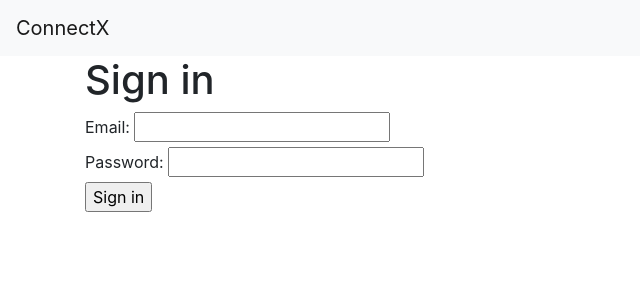
After one commit to sandy1618/connectx, a Django app: page /signin/ in a window 1280 px wide. The commit adds this page. Shown: the top 300 px of the page, without its empty margins (0-640 px from the left). Run offline with Django 4.2, Linux system fonts and the light colour scheme; some libraries are stand-ins or nearby versions.

Commit message:
[signup/signin] done

```diff
--- a/connectx/connectx/settings.py
+++ b/connectx/connectx/settings.py
@@ -26,6 +26,8 @@ SECRET_KEY = 'django-insecure-!*@jx_+)t9e($dd_c)f8ko&r7dx0i6)ljxdx)u&3)@4y5#1yas
 
 # SECURITY WARNING: don't run with debug turned on in production!
 DEBUG = True
+
+MESSAGE_STORAGE = 'django.contrib.messages.storage.session.SessionStorage'
 
 ALLOWED_HOSTS = []
 
--- a/connectx/signup/models.py
+++ b/connectx/signup/models.py
@@ -6,6 +6,7 @@ class UserProfile(models.Model):
     first_name = models.CharField(max_length=50)
     last_name = models.CharField(max_length=50)
     email = models.EmailField()
+    password = models.CharField(max_length=128)
 
     def __str__(self):
         return f"{self.first_name} {self.last_name}"
--- /dev/null
+++ b/connectx/signup/templates/signup/signin.html
@@ -0,0 +1,19 @@
+{% extends 'connectx/base.html' %}
+
+{% block content %}
+  <h1>Sign in</h1>
+  <form method="post">
+    {% csrf_token %}
+    <div>
+      <label for="email">Email:</label>
+      <input type="email" name="email">
+    </div>
+    <div>
+      <label for="password">Password:</label>
+      <input type="password" name="password">
+    </div>
+    <div>
+      <input type="submit" value="Sign in">
+    </div>
+  </form>
+{% endblock %}
--- a/connectx/signup/urls.py
+++ b/connectx/signup/urls.py
@@ -1,9 +1,11 @@
 from django.urls import path
-from .views import signup, profile
+from .views import signup, profile, signin
 
 app_name = 'signup'
 
 urlpatterns = [
     path('signup/', signup, name='signup'),
     path('profile/<int:pk>/', profile, name='profile'),
+    path('signin/', signin, name='signin')
+
 ]
--- a/connectx/signup/views.py
+++ b/connectx/signup/views.py
@@ -1,8 +1,6 @@
-from django.shortcuts import render
+from django.shortcuts import render, redirect, get_object_or_404
 from django.urls import reverse
-
-# Create your views here.
-from django.shortcuts import render, redirect, get_object_or_404
+from django.contrib.auth.hashers import make_password, check_password
 from .models import UserProfile
 
 def signup(request):
@@ -11,17 +9,65 @@ def signup(request):
         first_name = request.POST.get('first_name')
         last_name = request.POST.get('last_name')
         email = request.POST.get('email')
+        password = request.POST.get('password')
+        confirm_password = request.POST.get('confirm_password')
+
+        # Check if passwords match
+        if password != confirm_password:
+            # Add an error message and redirect to the signup page
+            messages.error(request, 'Passwords do not match.')
+            return redirect('signup:signup')
 
         # Create a new UserProfile instance
-        user = UserProfile.objects.create(first_name=first_name, last_name=last_name, email=email)
+        user = UserProfile.objects.create(
+            first_name=first_name,
+            last_name=last_name,
+            email=email,
+            password=make_password(password),
+        )
 
         # Redirect to the user's profile page
-        # return redirect('profile', pk=user.pk)
-        # print(reverse(profile, kwargs={'pk': user.pk}))
-
         return redirect(reverse('signup:profile', kwargs={'pk': user.pk}))
 
     return render(request, 'signup/signup.html')
+
+
+
+# def signup(request):
+#     if request.method == 'POST':
+#         # Get the form data
+#         first_name = request.POST.get('first_name')
+#         last_name = request.POST.get('last_name')
+#         email = request.POST.get('email')
+
+#         # Create a new UserProfile instance
+#         user = UserProfile.objects.create(first_name=first_name, last_name=last_name, email=email)
+
+#         # Redirect to the user's profile page
+#         # return redirect('profile', pk=user.pk)
+#         # print(reverse(profile, kwargs={'pk': user.pk}))
+
+#         return redirect(reverse('signup:profile', kwargs={'pk': user.pk}))
+
+#     return render(request, 'signup/signup.html')
+
+from django.contrib import messages
+
+def signin(request):
+    if request.method == 'POST':
+        email = request.POST.get('email')
+        password = request.POST.get('password')
+        try:
+            user = UserProfile.objects.get(email=email)
+            if check_password(password, user.password):
+                return redirect(reverse('signup:profile', kwargs={'pk': user.pk}))
+            else:
+                messages.error(request, 'Incorrect password.')
+                return redirect('signup:signin')
+        except UserProfile.DoesNotExist:
+            messages.error(request, 'User with this email does not exist. Please sign up.')
+            return redirect('signup:signup')
+    return render(request, 'signup/signin.html')
 
 
 def profile(request, pk):
```
Also changed, not shown: connectx/signup/templates/signup/signup.html (+8 -0 lines), connectx/db.sqlite3, connectx/signup/migrations/0002_userprofile_password.py (added).
